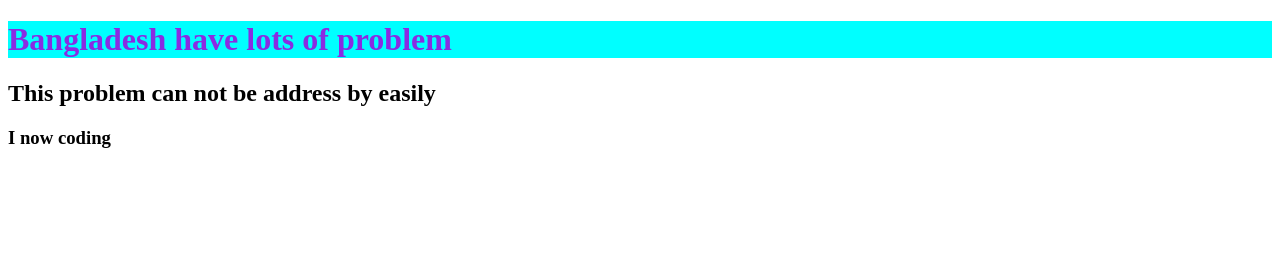
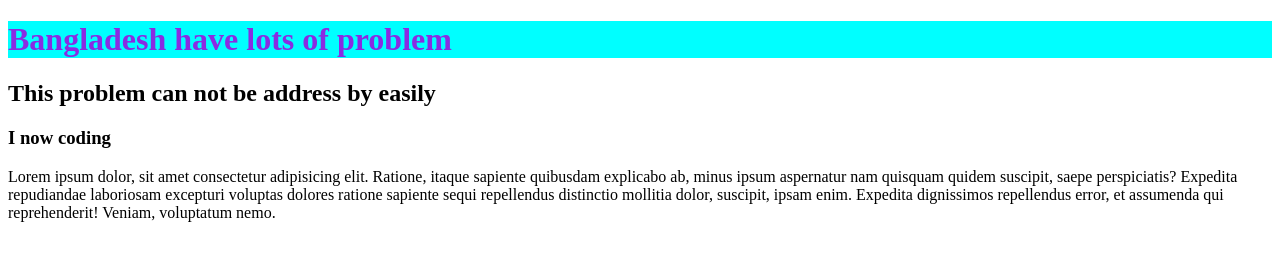
Before and after one commit to jaber1104076/my-modul3-repo2, a plain HTML site: page index.html in a window 1280 px wide. Drawn offline with Linux system fonts and the light colour scheme.

Commit message:
pragraph added

```diff
--- a/index.html
+++ b/index.html
@@ -11,5 +11,6 @@
     <h1> Bangladesh have lots of problem </h1>
     <h2>This problem can not be address by easily </h2>
     <h3>I now coding</h3>
+    <p>Lorem ipsum dolor, sit amet consectetur adipisicing elit. Ratione, itaque sapiente quibusdam explicabo ab, minus ipsum aspernatur nam quisquam quidem suscipit, saepe perspiciatis? Expedita repudiandae laboriosam excepturi voluptas dolores ratione sapiente sequi repellendus distinctio mollitia dolor, suscipit, ipsam enim. Expedita dignissimos repellendus error, et assumenda qui reprehenderit! Veniam, voluptatum nemo.</p>
 </body>
 </html>
```
